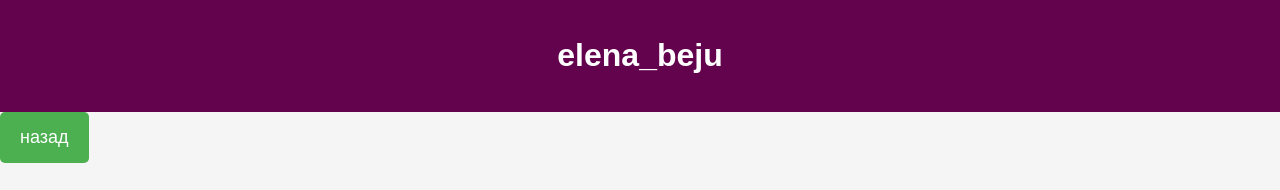
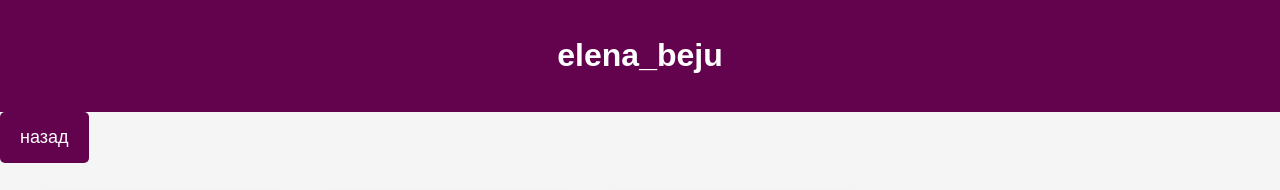
Before and after one commit to elenabeju/elena_beju, a plain HTML site: page content/krujochki.html in a window 1280 px wide. Shown: the top 190 px of the page. Drawn offline with Linux system fonts and the light colour scheme.

Commit message:
Update krujochki.html

```diff
--- a/content/krujochki.html
+++ b/content/krujochki.html
@@ -68,7 +68,7 @@
 
 
     button {
-        background-color: #4CAF50;
+        background-color: #63034e;
         color: white;
         padding: 15px 20px;
         font-size: 18px;
```
